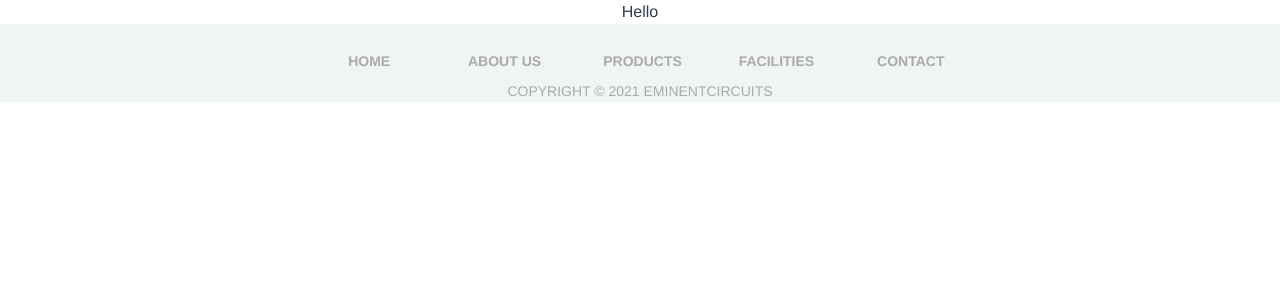
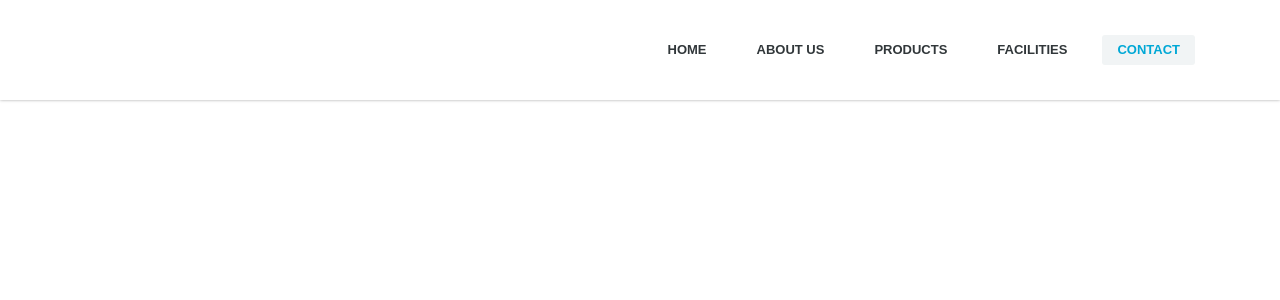
Before and after one commit to jijojames18/eminentcircuits.co.in, a Vue app: page /contact in a window 1280 px wide. Shown: the top 300 px of the page. Built offline with nearby package versions, Linux system fonts and the light colour scheme; no server answers.

Commit message:
Header component

```diff
--- a/src/App.vue
+++ b/src/App.vue
@@ -1,6 +1,5 @@
 <template>
   <div id="app">
-    Hello
     <router-view />
   </div>
 </template>
--- /dev/null
+++ b/src/components/header/header.vue
@@ -0,0 +1,118 @@
+<template>
+  <header class="site-header clearfix">
+    <b-container>
+      <b-row>
+        <b-col md="12">
+          <div class="pull-left logo">
+            <a href="/">
+              <img src="" alt="" />
+            </a>
+          </div>
+          <div class="main-navigation pull-right">
+            <nav class="main-nav visible-md visible-lg">
+              <ul class="sf-menu">
+                <li :class="{ active: isActivePage('index') }"><a href="/">Home</a></li>
+                <li :class="{ active: isActivePage('about') }"><a href="/about">About Us</a></li>
+                <li :class="{ active: isActivePage('products') }"><a href="/products">Products</a></li>
+                <li :class="{ active: isActivePage('facilities') }"><a href="/facilities">Facilities</a></li>
+                <li :class="{ active: isActivePage('contact') }"><a href="/contact">Contact</a></li>
+              </ul>
+            </nav>
+            <div class="responsive-navigation visible-sm visible-xs">
+              <a href="#nogo" class="menu-toggle-btn">
+                <i class="fa fa-bars"></i>
+              </a>
+            </div>
+          </div>
+        </b-col>
+      </b-row>
+    </b-container>
+  </header>
+</template>
+<script>
+export default {
+  name: 'header-component',
+  props: {
+    page: {
+      type: String,
+      required: true
+    }
+  },
+  methods: {
+    isActivePage(linkPage) {
+      return linkPage === this.page;
+    }
+  }
+};
+</script>
+
+<style scoped lang="scss">
+.site-header {
+  position: fixed;
+  top: 0;
+  left: 0;
+  width: 100%;
+  background: white;
+  box-shadow: rgba(0, 0, 0, 0.35) 0px 0px 3px;
+  -moz-box-shadow: rgba(0, 0, 0, 0.35) 0px 0px 3px;
+  -webkit-box-shadow: rgba(0, 0, 0, 0.35) 0px 0px 3px;
+  z-index: 9999;
+  padding: 35px 0;
+  overflow: visible;
+  transition: padding 0.3s ease-in-out;
+  -moz-transition: padding 0.3s ease-in-out;
+  -webkit-transition: padding 0.3s ease-in-out;
+
+  .pull-left {
+    float: left;
+  }
+
+  .pull-right {
+    float: right;
+  }
+
+  ul {
+    list-style: none;
+    padding: 0;
+    margin: 0;
+
+    li {
+      float: left;
+      display: block;
+      margin-left: 20px;
+      position: relative;
+
+      &.active {
+        a {
+          color: #00a8d6;
+          background-color: #f1f4f5;
+        }
+      }
+
+      a {
+        color: #31373a;
+        font-size: 13px;
+        font-weight: 700;
+        text-transform: uppercase;
+        font-family: 'Raleway', sans-serif;
+        padding: 5px 15px;
+        display: block;
+        text-decoration: none;
+        -webkit-border-radius: 3px;
+        -moz-border-radius: 3px;
+        -ms-border-radius: 3px;
+        -o-border-radius: 3px;
+        border-radius: 3px;
+      }
+    }
+  }
+
+  .menu-toggle-btn {
+    float: right;
+    margin-right: 20px;
+    color: #31373a;
+    font-size: 14px;
+    display: block;
+  }
+}
+</style>
--- a/src/views/Contact.vue
+++ b/src/views/Contact.vue
@@ -1,12 +1,14 @@
 <template>
   <div>
+    <header-component :page="'contact'" />
     <footer-component />
   </div>
 </template>
 
 <script>
+import headerComponent from '../components/header/header';
 import footerComponent from '../components/footer/footer';
 export default {
-  components: { footerComponent }
+  components: { headerComponent, footerComponent }
 };
 </script>
```
